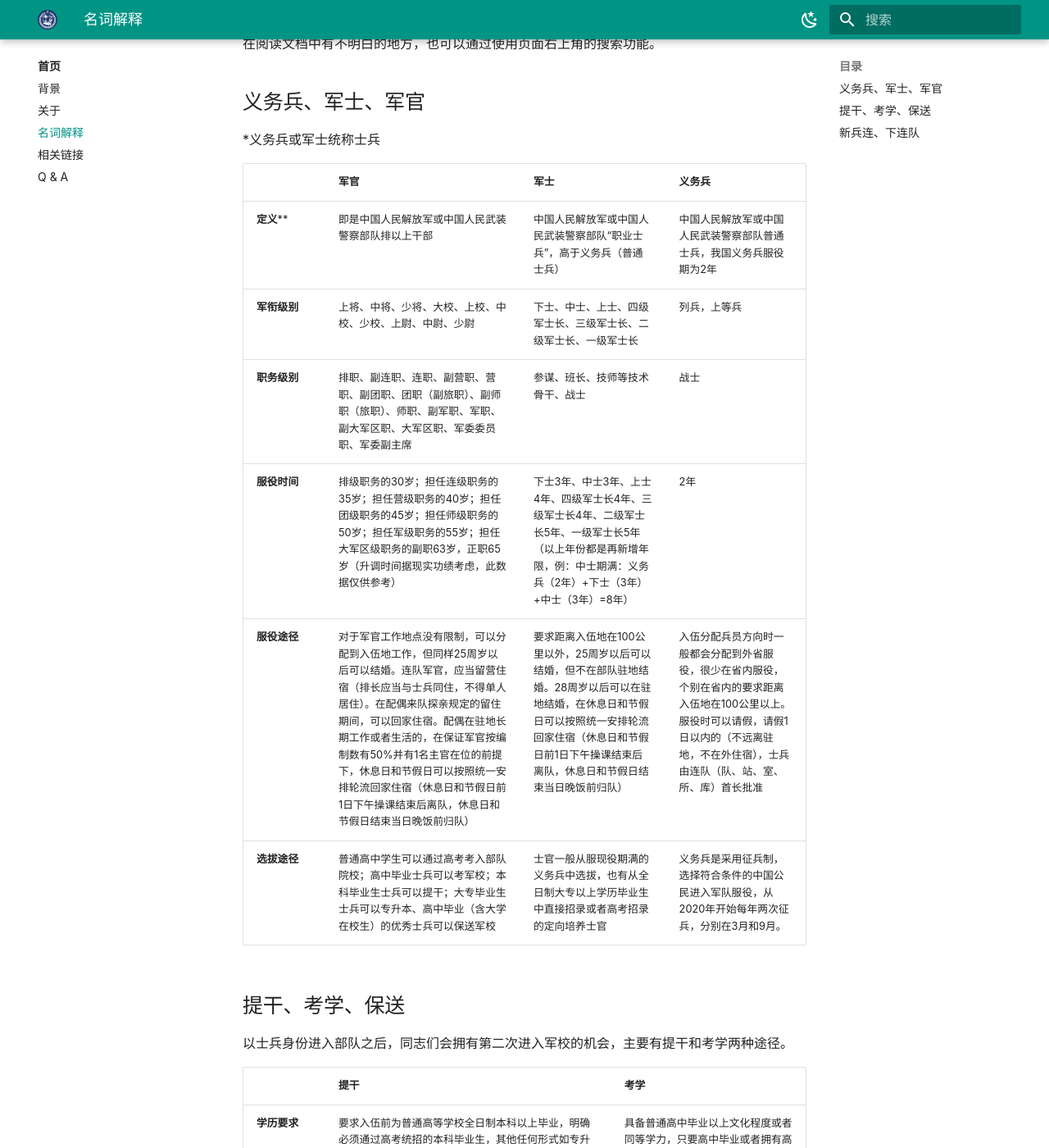
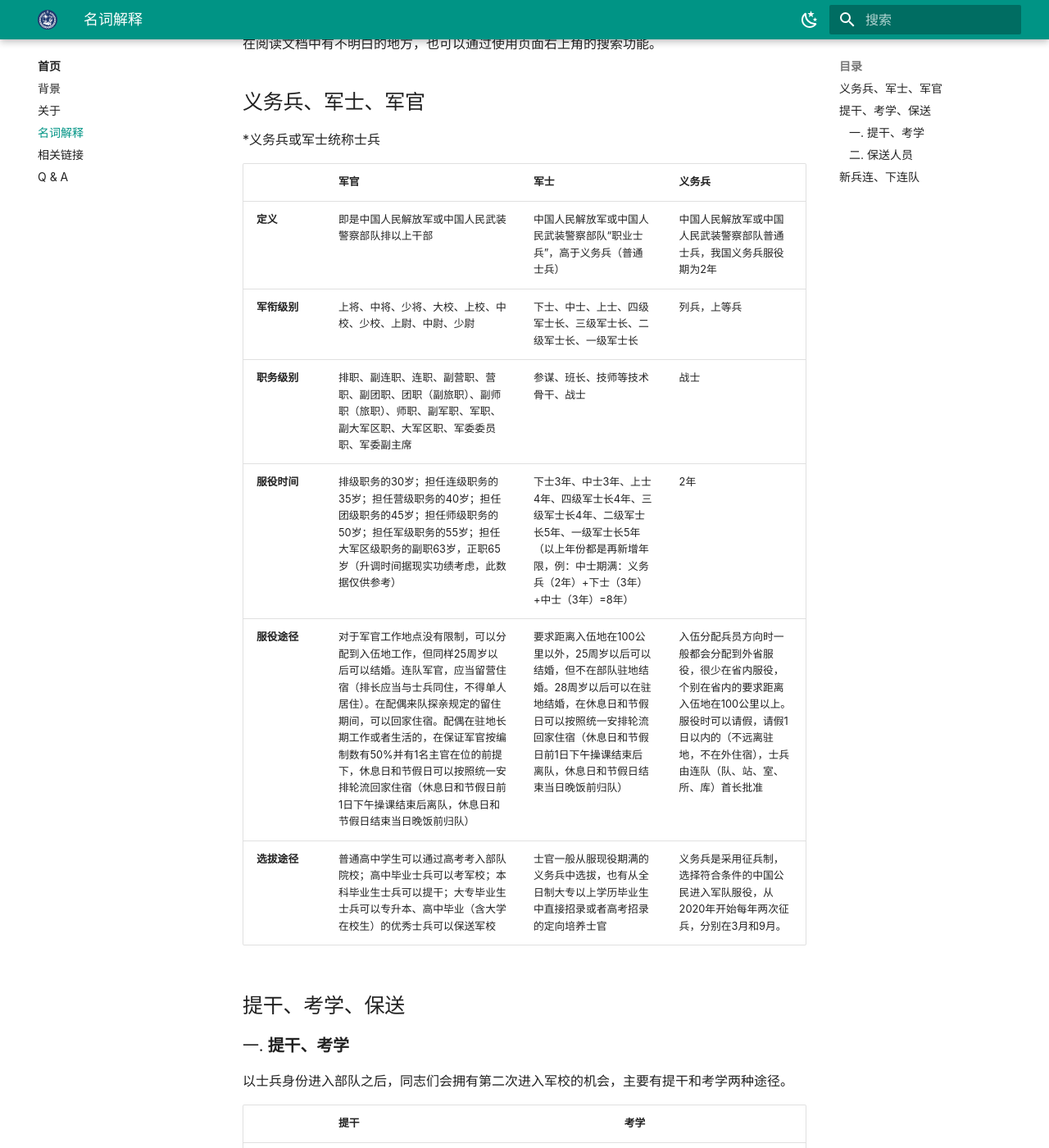
Before and after one commit to xbqj/xbqj.github.io, an MkDocs documentation site: the page built from docs/introduction/terminology.md, in a window 1280 px wide and 1400 px high, scrolled down 212 px. Shown: the whole window at 82% size. Built offline with MkDocs 1.6.1 and Material for MkDocs 9.7.7, drawn with Linux system fonts in a browser that asks for light colours; some web fonts are replaced.

Commit message:
Update terminology.md

```diff
--- a/docs/introduction/terminology.md
+++ b/docs/introduction/terminology.md
@@ -8,16 +8,16 @@
 
 |              | **军官**                                                     | **军士**                                                     | **义务兵**                                                   |
 | ------------ | ------------------------------------------------------------ | ------------------------------------------------------------ | ------------------------------------------------------------ |
-| **定义****   | 即是中国人民解放军或中国人民武装警察部队排以上干部           | 中国人民解放军或中国人民武装警察部队“职业士兵”，高于义务兵（普通士兵） | 中国人民解放军或中国人民武装警察部队普通士兵，我国义务兵服役期为2年 |
+| **定义**   | 即是中国人民解放军或中国人民武装警察部队排以上干部           | 中国人民解放军或中国人民武装警察部队“职业士兵”，高于义务兵（普通士兵） | 中国人民解放军或中国人民武装警察部队普通士兵，我国义务兵服役期为2年 |
 | **军衔级别** | 上将、中将、少将、大校、上校、中校、少校、上尉、中尉、少尉   | 下士、中士、上士、四级军士长、三级军士长、二级军士长、一级军士长 | 列兵，上等兵                                                 |
 | **职务级别** | 排职、副连职、连职、副营职、营职、副团职、团职（副旅职）、副师职（旅职）、师职、副军职、军职、副大军区职、大军区职、军委委员职、军委副主席 | 参谋、班长、技师等技术骨干、战士                             | 战士                                                         |
 | **服役时间** | 排级职务的30岁；担任连级职务的35岁；担任营级职务的40岁；担任团级职务的45岁；担任师级职务的50岁；担任军级职务的55岁；担任大军区级职务的副职63岁，正职65岁（升调时间据现实功绩考虑，此数据仅供参考） | 下士3年、中士3年、上士4年、四级军士长4年、三级军士长4年、二级军士长5年、一级军士长5年（以上年份都是再新增年限，例：中士期满：义务兵（2年）+下士（3年）+中士（3年）=8年） | 2年                                                          |
 | **服役途径** | 对于军官工作地点没有限制，可以分配到入伍地工作，但同样25周岁以后可以结婚。连队军官，应当留营住宿（排长应当与士兵同住，不得单人居住）。在配偶来队探亲规定的留住期间，可以回家住宿。配偶在驻地长期工作或者生活的，在保证军官按编制数有50%并有1名主官在位的前提下，休息日和节假日可以按照统一安排轮流回家住宿（休息日和节假日前1日下午操课结束后离队，休息日和节假日结束当日晚饭前归队） | 要求距离入伍地在100公里以外，25周岁以后可以结婚，但不在部队驻地结婚。28周岁以后可以在驻地结婚，在休息日和节假日可以按照统一安排轮流回家住宿（休息日和节假日前1日下午操课结束后离队，休息日和节假日结束当日晚饭前归队） | 入伍分配兵员方向时一般都会分配到外省服役，很少在省内服役，个别在省内的要求距离入伍地在100公里以上。 服役时可以请假，请假1日以内的（不远离驻地，不在外住宿），士兵由连队（队、站、室、所、库）首长批准 |
 | **选拔途径** | 普通高中学生可以通过高考考入部队院校；高中毕业士兵可以考军校；本科毕业生士兵可以提干；大专毕业生士兵可以专升本、高中毕业（含大学在校生）的优秀士兵可以保送军校 | 士官一般从服现役期满的义务兵中选拔，也有从全日制大专以上学历毕业生中直接招录或者高考招录的定向培养士官 | 义务兵是采用征兵制，选择符合条件的中国公民进入军队服役，从2020年开始每年两次征兵，分别在3月和9月。 |
 
+## 提干、考学、保送
 
-
-## 提干、考学、保送
+### 一. **提干、考学**
 
 以士兵身份进入部队之后，同志们会拥有第二次进入军校的机会，主要有提干和考学两种途径。
 
@@ -30,24 +30,20 @@
 | **优先推荐** | 1．中国共产党党员  2．“双一流”建设高校中的一流大学生建设高校，或者“双一流”建设学科的相关专业毕业的  3．所学专业为军队建设急需的。 4．担任过建制班班长半年以上（截至当年6月30日）  5．专业技术尖子  6．普通高等学校在校期间担任过学生干部。 7．体育运动队骨干 | 无                                                           |
 | **学习年限** | 士兵提干成功，会被送到军官院校深造学习，时间为6-10个月       | 1.报考士官学校读三年，获得的是大专文凭。2.报考军官院校的士兵，考上之后读四年，获得的是本科文凭 |
 
-
-
-**保送人员**
+### 二. **保送人员**
 
 - 需满足以下条件，即可进入军校。但难度系数较大，大家可以努力争取。
 
-1. 中国共产党党员。
-2. 普通高中毕业以上文化程度或者同等学力。
-3. 年龄不超过25岁，其中，入伍前为普通高等学校全日制本科毕业且取得学位的，年龄不超过26岁；研究生毕业且取得相应学位的，年龄不超过29岁；在驻西藏和三类以上艰苦边远地区少数民族聚居区部队服役的少数民族士兵，年龄可以放宽1岁（截至当年1月1日）。
-4. 中士以下军衔，服役满1年、不超过8年（截至当年6月30日）。
-5. 在推荐单位任建制班班长1年以上，或者是推荐单位专业技术尖子且在本专业岗位连续工作3年以上（截至当年6月30日）。
-6. 历年的年度考核结果为称职以上等次，且历年个人年度军事训练成绩均为良好以上，其中，最近一次年度考核结果和个人年度军事训练成绩均应当为优秀。
-7. 在战备训练、教育管理和执行任务中表现突出，获得勋章、荣誉称号，或者获得1次二等功以上、2次三等功奖励，或者相应层级表彰，或者系获得军队科学技术奖三等奖以上奖项的课题主要负责人；其中，获得1次战时三等功的，驻三类以上艰苦边远地区、西藏或者一类、特类岛屿部队的优秀士兵获得1次三等功的，可以视为符合本款条件；因文艺演出、体育比赛、新闻报道立功的不作为选拔条件。
-8. 参加军队组织的体格检查的，且结论为合格。
+    1. 中国共产党党员。
+    2. 普通高中毕业以上文化程度或者同等学力。
+    3. 年龄不超过25岁，其中，入伍前为普通高等学校全日制本科毕业且取得学位的，年龄不超过26岁；研究生毕业且取得相应学位的，年龄不超过29岁；在驻西藏和三类以上艰苦边远地区少数民族聚居区部队服役的少数民族士兵，年龄可以放宽1岁（截至当年1月1日）。
+    4. 中士以下军衔，服役满1年、不超过8年（截至当年6月30日）。
+    5. 在推荐单位任建制班班长1年以上，或者是推荐单位专业技术尖子且在本专业岗位连续工作3年以上（截至当年6月30日）。
+    6. 历年的年度考核结果为称职以上等次，且历年个人年度军事训练成绩均为良好以上，其中，最近一次年度考核结果和个人年度军事训练成绩均应当为优秀。
+    7. 在战备训练、教育管理和执行任务中表现突出，获得勋章、荣誉称号，或者获得1次二等功以上、2次三等功奖励，或者相应层级表彰，或者系获得军队科学技术奖三等奖以上奖项的课题主要负责人；其中，获得1次战时三等功的，驻三类以上艰苦边远地区、西藏或者一类、特类岛屿部队的优秀士兵获得1次三等功的，可以视为符合本款条件；因文艺演出、体育比赛、新闻报道立功的不作为选拔条件。
+    8. 参加军队组织的体格检查的，且结论为合格。
 
 - 学习年限：士兵保送成功，以本科学历为界限，如果是本科以下会送到军官院校完成本科教育，如果是本科以上，在军官院校深造学习6-10个月即可
-
-
 
 ## 新兵连、下连队
 
@@ -59,8 +55,6 @@
 | **管理方式** | 新兵连在管理上会更加的严格，不能自己单独行动，任何事情都需要请示汇报，获得班长的批准。基本上是一个班长带多个新兵（同年兵） | 下连队后管理相对没有这么严格，但面对的老兵会比较多，可能有的班就分配一个新兵或者是两个新兵。这个时候就需要面对一个班长，副班长，老兵，士官甚至还有排长等 |
 | **训练重心** | 新兵连主要以共同科目训练、和一些下连队后的基础专业为主。前期体能训练相对新兵来讲不容易适应，体能训练相对较为辛苦。 | 新兵下连的时候，每个新兵都会分配到固定的工作岗位上，因此，刚下连队之后训练的重点就是专业技能，同时体能也是训练重点。因为新兵下连之后都和老兵一起工作和训练，因此，训练的标准都是按照老兵的标准来执行的。 |
 
-
-
 > 所谓创造，往往只是将已存在的东西加以变化。 你如不知道，鞋子分左右脚出售，只是百多年前才开始的。 ——普拉斯
 
 我们会继续更新名词解释，若你在阅读途中有疑惑，请投稿联系我们！
```
